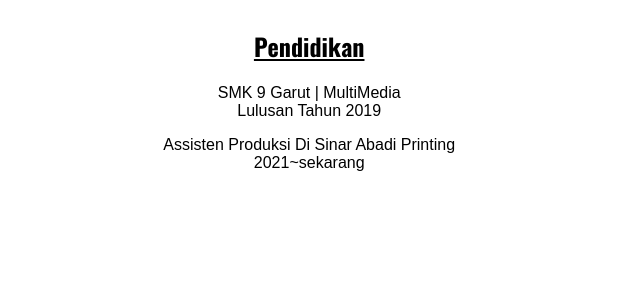
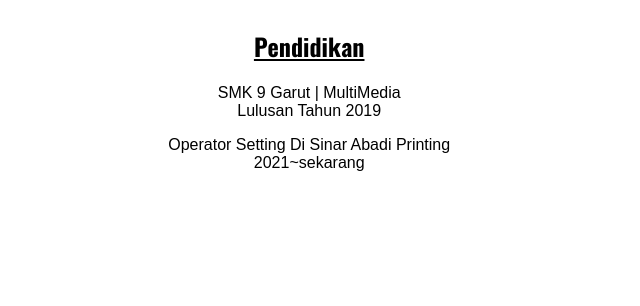
Before and after one commit to hamzahkf/Portofolio, a plain HTML site: page Index.html in a window 1280 px wide. Shown: the part 1000-1306 px from the top of the page, 552-1192 px from the left. Drawn offline with Linux system fonts and the light colour scheme.

Commit message:
CV 2
baru

```diff
--- a/Index.html
+++ b/Index.html
@@ -69,7 +69,7 @@
           <div class="pendidikan" id="pendidikan">
             <h2>Pendidikan</h2>
             <p>SMK 9 Garut | MultiMedia <br>Lulusan Tahun 2019</p>
-            <p>Assisten Produksi Di Sinar Abadi Printing <br>2021~sekarang</p>
+            <p>Operator Setting Di Sinar Abadi Printing <br>2021~sekarang</p>
           </div>
         </div>
      </div>
```
